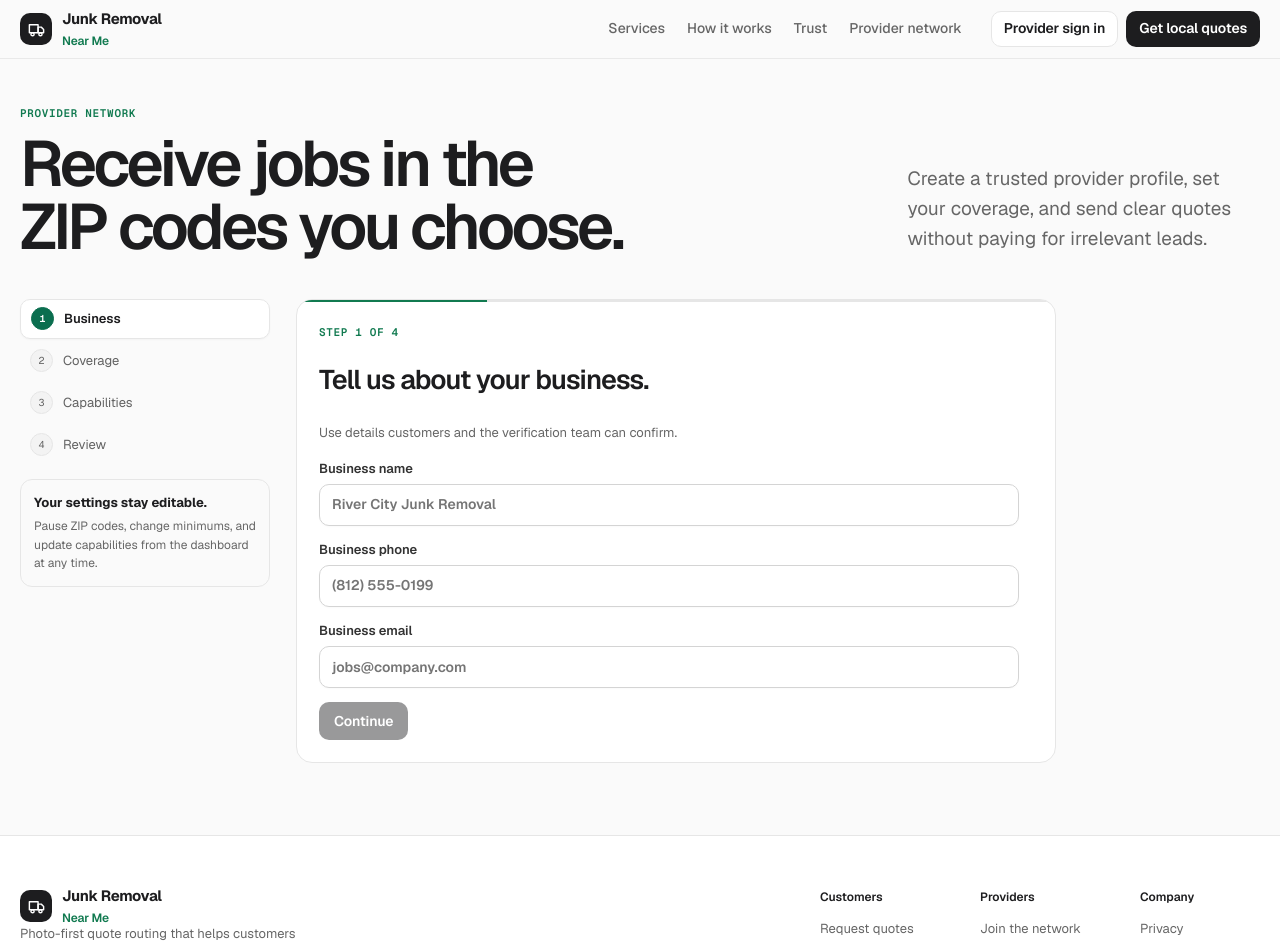
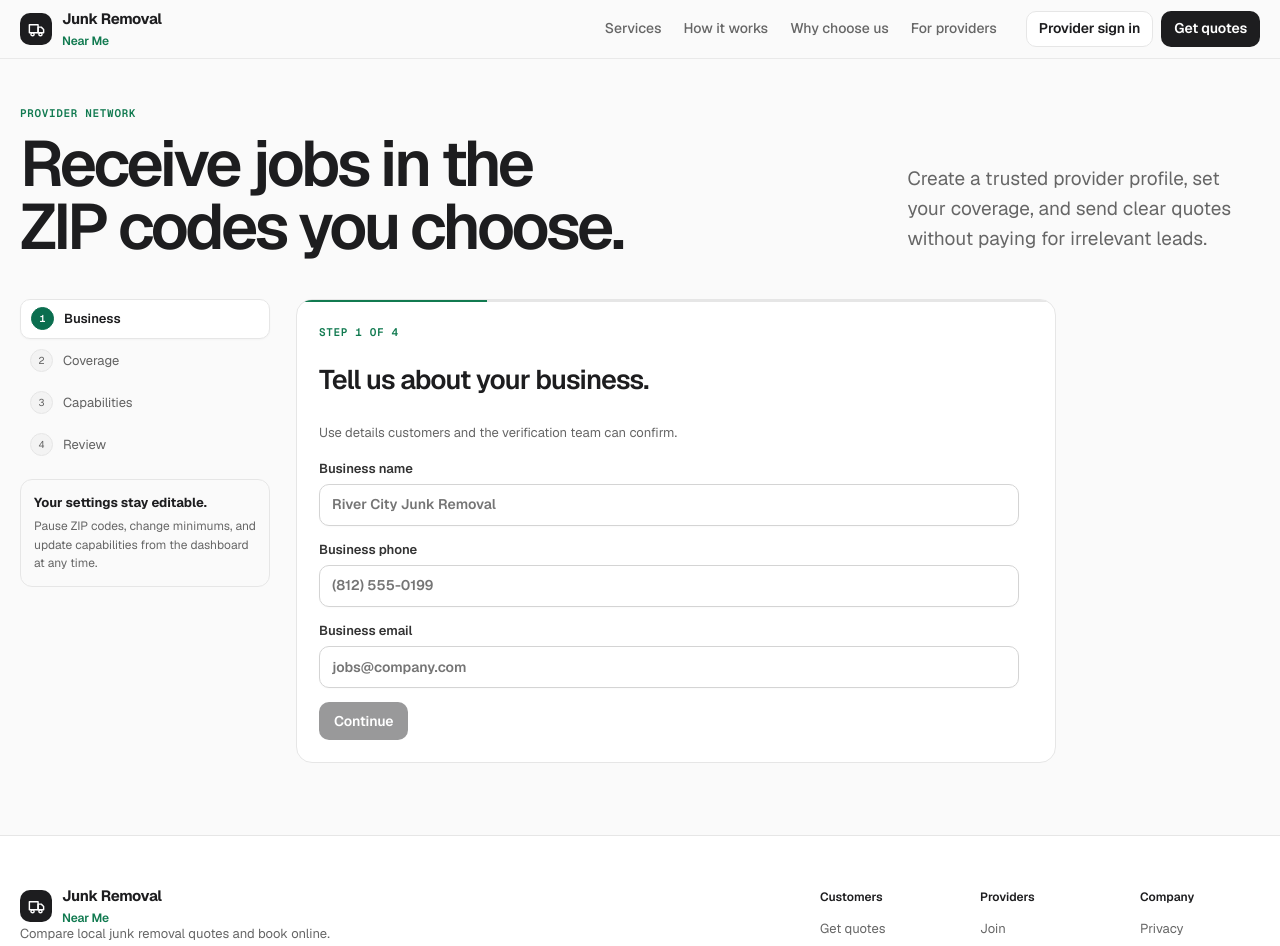
Before and after one commit to skinyanjui/junk-removal-booking, a Next.js app: page /provider in a window 1280 px wide. Shown: the top 946 px of the page. Built offline with nearby package versions, Linux system fonts and the light colour scheme.

Commit message:
Simplify customer navigation and footer copy

```diff
--- a/components/site-shell.tsx
+++ b/components/site-shell.tsx
@@ -14,13 +14,13 @@ export function SiteHeader() {
         <nav aria-label="Primary navigation" className="nav-links">
           <Link href="/#services">Services</Link>
           <Link href="/#how">How it works</Link>
-          <Link href="/#trust">Trust</Link>
-          <Link href="/provider">Provider network</Link>
+          <Link href="/#trust">Why choose us</Link>
+          <Link href="/provider">For providers</Link>
         </nav>
 
         <div className="nav-actions">
           <Link className="button button-secondary nav-provider-link" href="/provider/dashboard">Provider sign in</Link>
-          <Link className="button button-primary" href="/#booking">Get local quotes</Link>
+          <Link className="button button-primary" href="/#booking">Get quotes</Link>
         </div>
       </div>
     </header>
@@ -36,11 +36,11 @@ export function SiteFooter() {
             <span className="brand-mark" aria-hidden="true"><TruckIcon /></span>
             <span className="brand-copy"><b>Junk Removal</b><small>Near Me</small></span>
           </Link>
-          <p>Photo-first quote routing that helps customers compare local providers without buying a blind lead.</p>
+          <p>Compare local junk removal quotes and book online.</p>
         </div>
         <nav className="footer-nav" aria-label="Footer navigation">
-          <div className="footer-column"><b>Customers</b><Link href="/#booking">Request quotes</Link><Link href="/#how">How it works</Link><Link href="/#trust">Safety and trust</Link></div>
-          <div className="footer-column"><b>Providers</b><Link href="/provider">Join the network</Link><Link href="/provider/dashboard">Provider dashboard</Link></div>
+          <div className="footer-column"><b>Customers</b><Link href="/#booking">Get quotes</Link><Link href="/#how">How it works</Link><Link href="/#trust">Safety and pricing</Link></div>
+          <div className="footer-column"><b>Providers</b><Link href="/provider">Join</Link><Link href="/provider/dashboard">Sign in</Link></div>
           <div className="footer-column"><b>Company</b><Link href="/privacy">Privacy</Link><Link href="/terms">Terms</Link><Link href="/accessibility">Accessibility</Link></div>
         </nav>
       </div>
```
